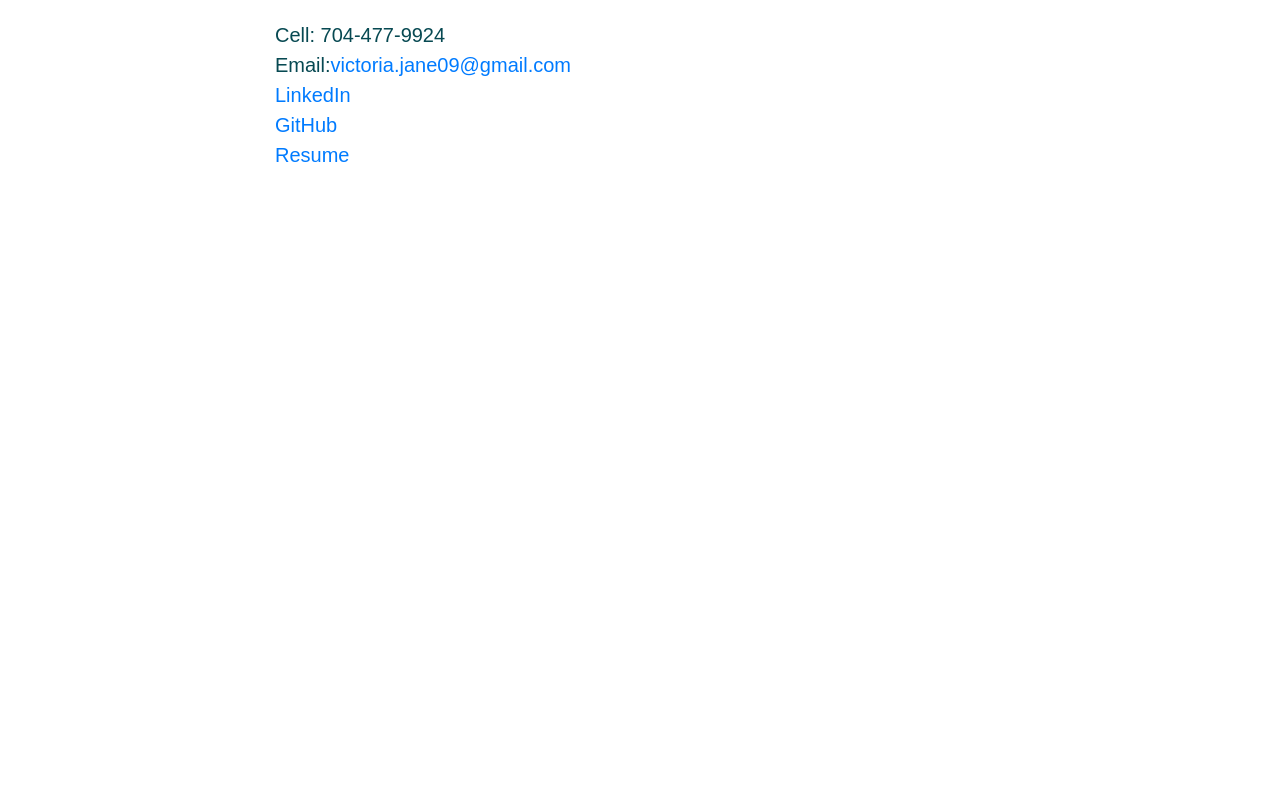
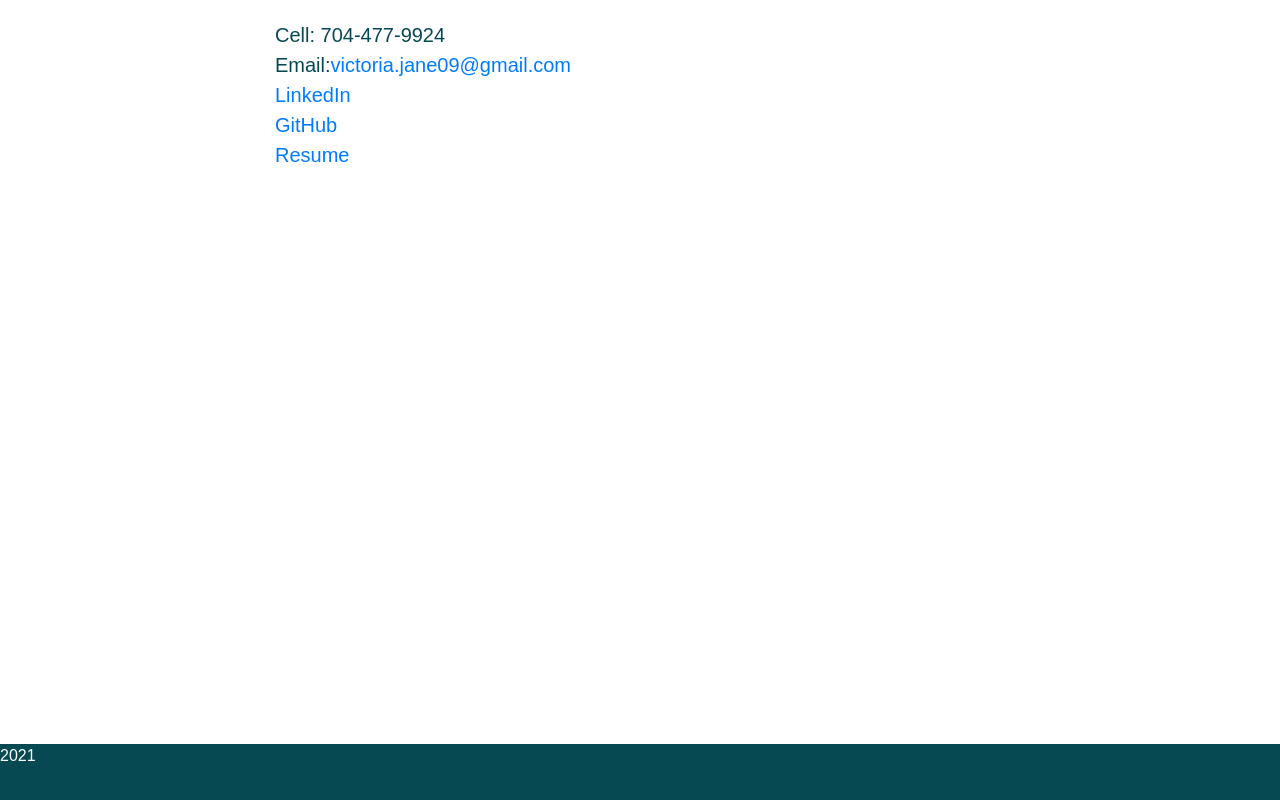
Before and after one commit to victoriahunter11/secondportfolio, a React (Create React App) app: page /contact in a window 1280 px wide. Shown: the part 564-1364 px from the top of the page. Before the commit the page ends 800 px from the top, so only its background shows below. Built offline with nearby package versions, Linux system fonts and the light colour scheme.

Commit message:
adding sticky footer, need to fix sizing.

```diff
--- a/src/App.css
+++ b/src/App.css
@@ -31,6 +31,13 @@ section {
   font-family:'Raleway', sans-serif !important;
 }
 
+#mainFooter {
+  background-color:#074952;
+  color:white;
+  height: 60px;
+  font-family:'Raleway', sans-serif !important;
+}
+
 .lead {
   color:#074952;
   font-family:'Work Sans', sans-serif !important;
--- a/src/App.js
+++ b/src/App.js
@@ -4,18 +4,20 @@ import AboutMe from "./pages/aboutme";
 import Portfolio from './pages/portfolio';
 import Contact from './pages/contact';
 import Navbar from './components/navbar';
-import Header from './components/header';
+import Hero from './components/hero';
 import 'bootstrap/dist/css/bootstrap.min.css';
+import Footer from './components/footer';
 
 function App() {
   return (
     <Router>
       <Navbar />
-      <Header/>
+      <Hero/>
       <Route exact path="/" component={AboutMe} />
       <Route exact path="/aboutme" component={AboutMe} />
       <Route exact path="/portfolio" component={Portfolio} />
       <Route exact path="/contact" component={Contact} />
+      <Footer/>
     </Router>
   );
 }
--- /dev/null
+++ b/src/components/footer.js
@@ -0,0 +1,16 @@
+import React from "react";
+import { Link } from "react-router-dom";
+
+// Depending on the current path, this component sets the "active" class on the appropriate navigation link item
+function Footer() {
+  return (
+
+
+    <footer className="footer" id="mainFooter">
+
+      <p>2021</p>
+ </footer>
+  );
+}
+
+export default Footer;
--- a/src/components/header.css
+++ b/src/components/hero.css
@@ -1,4 +1,4 @@
-/*  src/Header.css  */
+/*  src/Hero.css  */
 header {
     padding: 250px 0 100px;
   }
--- a/src/pages/contact.js
+++ b/src/pages/contact.js
@@ -3,7 +3,7 @@ import React from "react";
 function Contact() {
     return (
 
-    <div class="container">
+    <div class="container" style={{height: 800}}>
     <div class="row">
       <div class="col-lg-8 mx-auto">
         <h2>Contact Info</h2>
```
Also changed, not shown: src/components/hero.js (renamed from src/components/header.js, +3 -4 lines).
